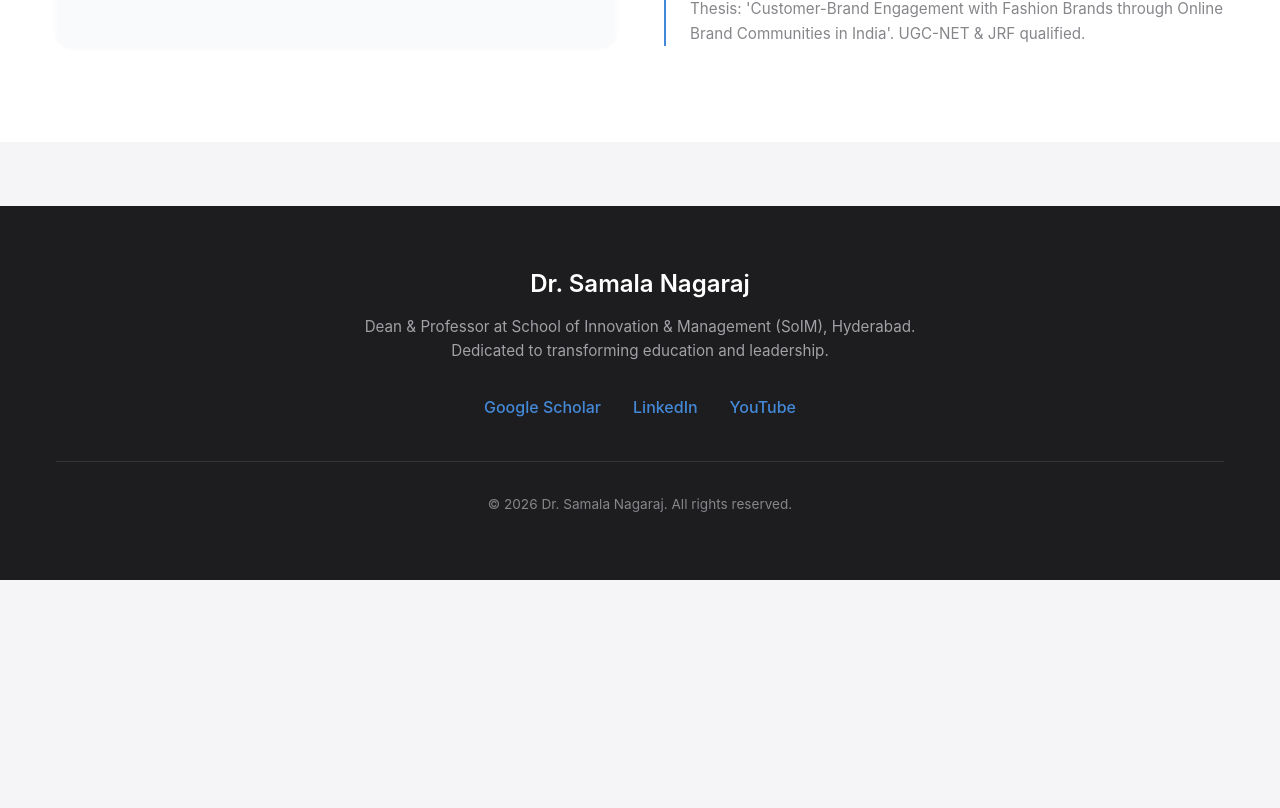
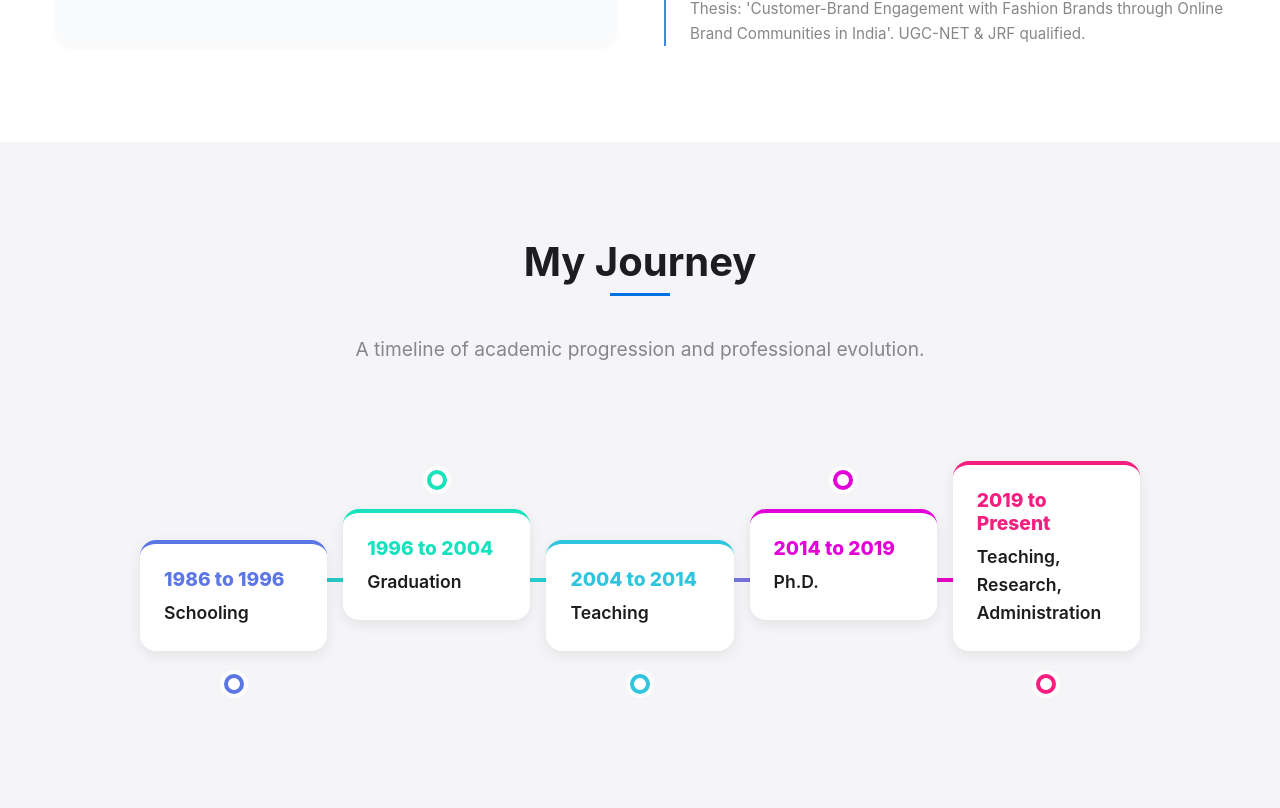
Before and after one commit to raajsamalaoo7/Dr.Samala, a React (Vite) app: page / in a window 1280 px wide. Shown: the part 1552-2360 px from the top of the page. Before the commit the page ends 2132 px from the top, so only its background shows below. Built offline with nearby package versions, Linux system fonts and the light colour scheme; a web font is replaced by a local one.

Commit message:
feat: Add Journey Timeline animation and update Hero roles

```diff
--- a/src/components/Hero.jsx
+++ b/src/components/Hero.jsx
@@ -25,8 +25,8 @@ const Hero = () => {
                     transition={{ duration: 0.8 }}
                     style={{ maxWidth: '600px' }}
                 >
-                    <span style={{ color: 'var(--accent)', fontWeight: 600, letterSpacing: '2px', textTransform: 'uppercase', marginBottom: '1rem', display: 'block' }}>
-                        Academician • Administrator • Author • Mentor
+                    <span style={{ color: 'var(--accent)', fontWeight: 600, letterSpacing: '1px', textTransform: 'uppercase', marginBottom: '1rem', display: 'block', fontSize: '0.9rem' }}>
+                        Academician • Administrator • Author • Speaker • Consultant • Mentor
                     </span>
                     <h1 style={{ fontSize: 'clamp(3rem, 5vw, 4.5rem)', marginBottom: '1.5rem', lineHeight: '1.1' }}>
                         Dr. Samala Nagaraj
--- /dev/null
+++ b/src/components/JourneyTimeline.jsx
@@ -0,0 +1,227 @@
+import React from 'react';
+import { motion } from 'framer-motion';
+
+const JourneyTimeline = () => {
+    const journeyData = [
+        {
+            years: "1986 to 1996",
+            title: "Schooling",
+            color: "#5C76E5", // Blue
+            align: "top"
+        },
+        {
+            years: "1996 to 2004",
+            title: "Graduation",
+            color: "#18E1BE", // Cyan
+            align: "bottom"
+        },
+        {
+            years: "2004 to 2014",
+            title: "Teaching",
+            color: "#30C5DF", // Light blue
+            align: "top"
+        },
+        {
+            years: "2014 to 2019",
+            title: "Ph.D.",
+            color: "#E200D9", // Magenta
+            align: "bottom"
+        },
+        {
+            years: "2019 to Present",
+            title: "Teaching, Research, Administration",
+            color: "#F61E7F", // Pink
+            align: "top"
+        }
+    ];
+
+    const containerVariants = {
+        hidden: { opacity: 0 },
+        visible: {
+            opacity: 1,
+            transition: {
+                staggerChildren: 0.3
+            }
+        }
+    };
+
+    const itemVariants = {
+        hidden: { opacity: 0, x: -50 },
+        visible: { opacity: 1, x: 0, transition: { type: "spring", stiffness: 100 } }
+    };
+
+    return (
+        <section className="section" style={{ backgroundColor: 'var(--bg-color)', overflow: 'hidden' }}>
+            <div className="container">
+                <motion.div
+                    initial={{ opacity: 0, y: 30 }}
+                    whileInView={{ opacity: 1, y: 0 }}
+                    viewport={{ once: true }}
+                    transition={{ duration: 0.6 }}
+                    style={{ textAlign: 'center', marginBottom: '4rem' }}
+                >
+                    <h2 className="section-title" style={{ display: 'inline-block' }}>My Journey</h2>
+                    <p style={{ color: 'var(--text-muted)', fontSize: '1.2rem', marginTop: '1rem' }}>
+                        A timeline of academic progression and professional evolution.
+                    </p>
+                </motion.div>
+
+                <motion.div
+                    variants={containerVariants}
+                    initial="hidden"
+                    whileInView="visible"
+                    viewport={{ once: true, margin: "-100px" }}
+                    className="timeline-container"
+                    style={{ position: 'relative', maxWidth: '1000px', margin: '0 auto', padding: '2rem 0' }}
+                >
+                    {/* The connecting central line for desktop */}
+                    <div className="timeline-line hidden-mobile" style={{
+                        position: 'absolute',
+                        top: '50%',
+                        left: 0,
+                        right: 0,
+                        height: '4px',
+                        background: 'linear-gradient(90deg, #5C76E5 0%, #18E1BE 25%, #30C5DF 50%, #E200D9 75%, #F61E7F 100%)',
+                        transform: 'translateY(-50%)',
+                        borderRadius: '4px',
+                        zIndex: 1
+                    }}></div>
+
+                    {/* The connecting vertical line for mobile */}
+                    <div className="timeline-line hidden-desktop" style={{
+                        position: 'absolute',
+                        top: 0,
+                        bottom: 0,
+                        left: '20px',
+                        width: '4px',
+                        background: 'linear-gradient(180deg, #5C76E5 0%, #18E1BE 25%, #30C5DF 50%, #E200D9 75%, #F61E7F 100%)',
+                        borderRadius: '4px',
+                        zIndex: 1
+                    }}></div>
+
+                    <div className="timeline-grid" style={{ position: 'relative', zIndex: 2 }}>
+                        {journeyData.map((item, index) => (
+                            <motion.div
+                                key={index}
+                                variants={itemVariants}
+                                className={`timeline-item align-${item.align}`}
+                            >
+                                <div className="timeline-content" style={{
+                                    backgroundColor: '#fff',
+                                    padding: '1.5rem',
+                                    borderRadius: '16px',
+                                    boxShadow: 'var(--shadow-md)',
+                                    borderTop: `4px solid ${item.color}`,
+                                    position: 'relative'
+                                }}>
+                                    {/* The node dot */}
+                                    <div className="timeline-dot" style={{
+                                        position: 'absolute',
+                                        width: '20px',
+                                        height: '20px',
+                                        borderRadius: '50%',
+                                        backgroundColor: '#fff',
+                                        border: `4px solid ${item.color}`,
+                                        boxShadow: '0 0 0 4px rgba(255,255,255,0.8)'
+                                    }}></div>
+
+                                    <h4 style={{
+                                        color: item.color,
+                                        fontWeight: 800,
+                                        fontSize: '1.2rem',
+                                        marginBottom: '0.5rem',
+                                        fontFamily: 'var(--font-sans)'
+                                    }}>
+                                        {item.years}
+                                    </h4>
+                                    <p style={{
+                                        color: 'var(--secondary)',
+                                        fontWeight: 600,
+                                        fontSize: '1.1rem',
+                                        margin: 0
+                                    }}>
+                                        {item.title}
+                                    </p>
+                                </div>
+                            </motion.div>
+                        ))}
+                    </div>
+                </motion.div>
+            </div>
+
+            <style>{`
+                /* Base mobile-first layout (vertical) */
+                .timeline-grid {
+                    display: flex;
+                    flex-direction: column;
+                    gap: 2rem;
+                    padding-left: 50px;
+                }
+
+                .timeline-dot {
+                    left: -42px;
+                    top: 50%;
+                    transform: translateY(-50%);
+                }
+
+                .hidden-desktop { display: block; }
+                .hidden-mobile { display: none; }
+
+                /* Desktop layout (horizontal) */
+                @media (min-width: 768px) {
+                    .timeline-grid {
+                        flex-direction: row;
+                        justify-content: space-between;
+                        gap: 1rem;
+                        padding-left: 0;
+                    }
+
+                    .timeline-item {
+                        flex: 1;
+                        display: flex;
+                        flex-direction: column;
+                    }
+
+                    .timeline-item.align-top {
+                        justify-content: flex-end;
+                        padding-bottom: 3rem;
+                    }
+
+                    .timeline-item.align-bottom {
+                        justify-content: flex-start;
+                        padding-top: 3rem;
+                    }
+
+                    .timeline-dot {
+                        left: 50%;
+                        transform: translateX(-50%);
+                    }
+
+                    .timeline-item.align-top .timeline-dot {
+                        bottom: -43px;
+                        top: auto;
+                    }
+
+                    .timeline-item.align-bottom .timeline-dot {
+                        top: -43px;
+                        bottom: auto;
+                    }
+
+                    .hidden-desktop { display: none; }
+                    .hidden-mobile { display: block; }
+                }
+
+                .timeline-content {
+                    transition: transform 0.3s ease, box-shadow 0.3s ease;
+                }
+
+                .timeline-item:hover .timeline-content {
+                    transform: translateY(-5px);
+                    box-shadow: var(--shadow-lg) !important;
+                }
+            `}</style>
+        </section>
+    );
+};
+
+export default JourneyTimeline;
--- a/src/pages/Home.jsx
+++ b/src/pages/Home.jsx
@@ -1,7 +1,7 @@
-import React from 'react';
 import PageWrapper from '../components/PageWrapper';
 import Hero from '../components/Hero';
 import About from '../components/About';
+import JourneyTimeline from '../components/JourneyTimeline';
 
 const Home = () => {
     return (
@@ -9,6 +9,7 @@ const Home = () => {
             <div style={{ paddingBottom: '4rem' }}>
                 <Hero />
                 <About />
+                <JourneyTimeline />
             </div>
         </PageWrapper>
     );
```
